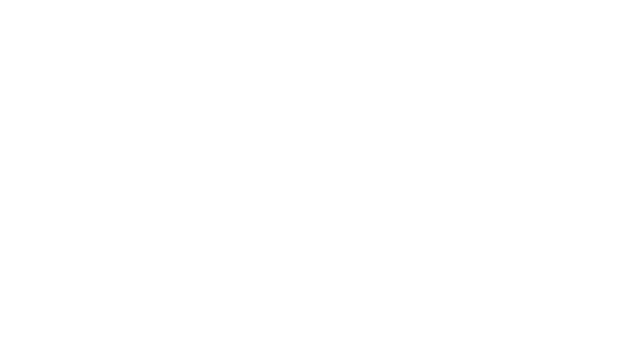
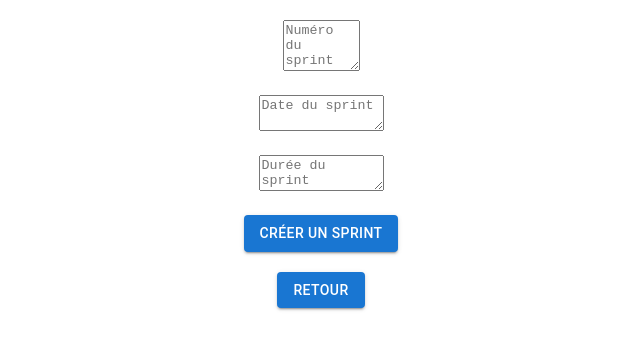
Before and after one commit to Daylof05/Projet_Scrumy, a React (Create React App) app: page /creersprint in a window 1280 px wide. Before the commit this address had no page. Shown: the top 350 px of the page, without its empty margins (319-959 px from the left). Built offline with nearby package versions, Linux system fonts and the light colour scheme.

Commit message:
projet v3

```diff
--- a/package.json
+++ b/package.json
@@ -12,6 +12,7 @@
     "git": "^0.1.5",
     "react": "^18.2.0",
     "react-dom": "^18.2.0",
+    "react-router-dom": "^6.8.0",
     "react-scripts": "5.0.1",
     "web-vitals": "^2.1.4"
   },
--- a/src/App.js
+++ b/src/App.js
@@ -44,7 +44,7 @@
           <Button variant="contained">Gérer les participants</Button>
         </Link>
         <br></br><br></br>
-        <Link to="/daily">
+        <Link to="/Creerdaily">
           <Button variant="contained">Gérer le Daily</Button>
         </Link>
         <br></br><br></br>
--- /dev/null
+++ b/src/Creerdaily.js
@@ -0,0 +1,31 @@
+import Button from '@mui/material/Button';
+import * as React from 'react';
+import TextField from '@mui/material/TextField';
+import { Link } from 'react-router-dom';
+import './Creersprint.css';
+
+function Creersprint() {
+  return (
+
+    <center>
+    <br></br>
+
+        <br></br><br></br>
+        <Link to="/daily">
+          <Button variant="contained">Créer un daily</Button>
+        </Link>
+        <br></br><br></br>
+        <Link to="/app">
+          <Button variant="contained">Retour</Button>
+        </Link>
+        <br></br>
+
+
+      </center>
+
+
+
+  );
+}
+
+export default Creersprint;
--- /dev/null
+++ b/src/Creersprint.js
@@ -0,0 +1,36 @@
+import Button from '@mui/material/Button';
+import * as React from 'react';
+import TextField from '@mui/material/TextField';
+import { Link } from 'react-router-dom';
+import './Creersprint.css';
+
+function Creersprint() {
+  return (
+
+    <center>
+    <br></br>
+<textarea id='NumSprint' placeholder='Numéro du sprint'rows="3" cols="7">
+
+</textarea>
+<br></br><br></br>
+<textarea id='DateSprint' placeholder='Date du sprint' rows="2" cols="13">
+</textarea>
+<br></br><br></br>
+<textarea id='DureeSprint' placeholder='Durée du sprint' rows="2" cols="13">
+</textarea>
+
+        <br></br><br></br>
+        <Link to="/stories">
+          <Button variant="contained">Créer un sprint</Button>
+        </Link>
+        <br></br><br></br>
+        <Link to="/app">
+          <Button variant="contained">Retour</Button>
+        </Link>
+      </center>
+
+
+  );
+}
+
+export default Creersprint;
--- /dev/null
+++ b/src/Creerstorie.js
@@ -0,0 +1,32 @@
+import Button from '@mui/material/Button';
+import * as React from 'react';
+import TextField from '@mui/material/TextField';
+import { Link } from 'react-router-dom';
+
+function CreerStories() {
+  return (
+
+    <center>
+    <br></br>
+<textarea id='Nomstorie' placeholder='Nom de la storie'rows="3" cols="7">
+
+</textarea>
+<br></br><br></br>
+<textarea id='Nbpe' placeholder='Nombre de PE' rows="2" cols="13">
+</textarea>
+
+        <br></br><br></br>
+        <Link to="/stories">
+          <Button variant="contained">Créer la storie</Button>
+        </Link>
+        <br></br><br></br>
+        <Link to="/app">
+          <Button variant="contained">Retour</Button>
+        </Link>
+      </center>
+
+
+  );
+}
+
+export default CreerStories;
--- a/src/Participants.js
+++ b/src/Participants.js
@@ -7,7 +7,7 @@
 function Participants() {
   return (
     <div>
-        <img className='logo' src="Scrumylogo.png"></img>
+
       <center>
       <h1>Participants</h1>
       <TextField
--- a/src/Sprints.js
+++ b/src/Sprints.js
@@ -39,7 +39,7 @@
         />
 
         <br></br><br></br>
-        <Link to="/sprints">
+        <Link to="/Creersprint">
           <Button variant="contained">Créer un sprint</Button>
         </Link>
         <br></br><br></br>
--- a/src/Stories.js
+++ b/src/Stories.js
@@ -39,7 +39,7 @@
         />
 
         <br></br><br></br>
-        <Link to="/stories">
+        <Link to="/Creerstorie">
           <Button variant="contained">Créer une Storie</Button>
         </Link>
         <br></br><br></br>
--- a/src/index.js
+++ b/src/index.js
@@ -15,6 +15,9 @@
 import Participants from './Participants';
 import ResultatQuestionnaire from './ResultatQuestionnaire'
 import reportWebVitals from './reportWebVitals';
+import Creersprint from './Creersprint'
+import Creerstorie from './Creerstorie'
+import Creerdaily from './Creerdaily'
 
 const root = ReactDOM.createRoot(document.getElementById('root'));
 root.render(
@@ -30,9 +33,12 @@
         <Route path="/dailyquestionnaire" element = {<DailyQuestionnaire/>}/>
         <Route path="/questionnaire" element = {<Questionnaire/>}/>
         <Route path="/resultatquestionnaire" element = {<ResultatQuestionnaire/>}/>
+        <Route path="/creerdaily" element = {<Creerdaily/>}/>
         <Route path="/daily" element = {<Daily/>}/>
         <Route path="/newdaily" element = {<NewDaily/>}/>
         <Route path="/participants" element = {<Participants/>}/>
+        <Route path="/creersprint" element = {<Creersprint/>}/>
+        <Route path="/creerstorie" element = {<Creerstorie/>}/>
       </Routes>
     </React.StrictMode>
   </BrowserRouter>
```
Also changed, not shown: src/Creersprint.css (added), 1 other file (tests, documents, lock files or other folders).
